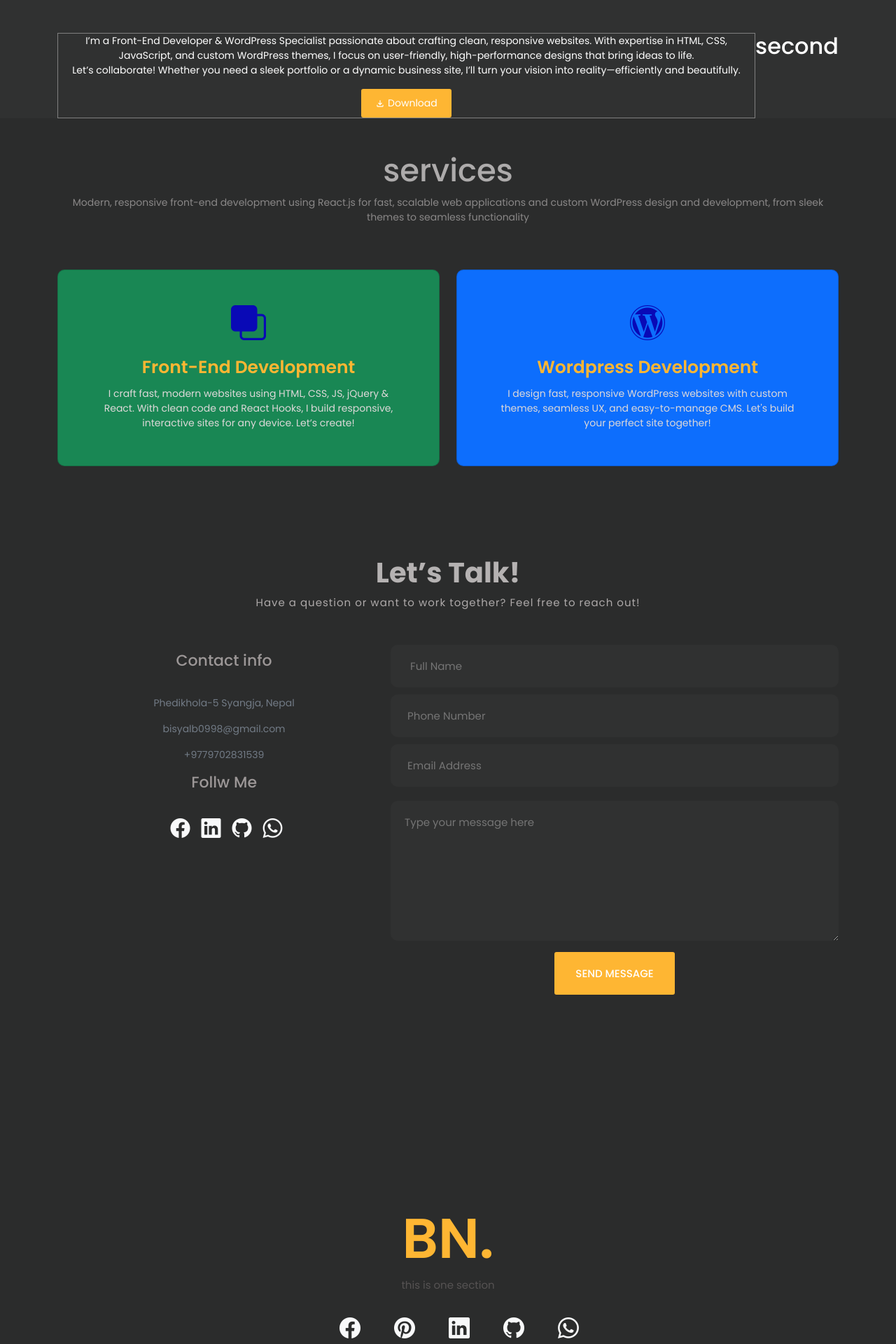
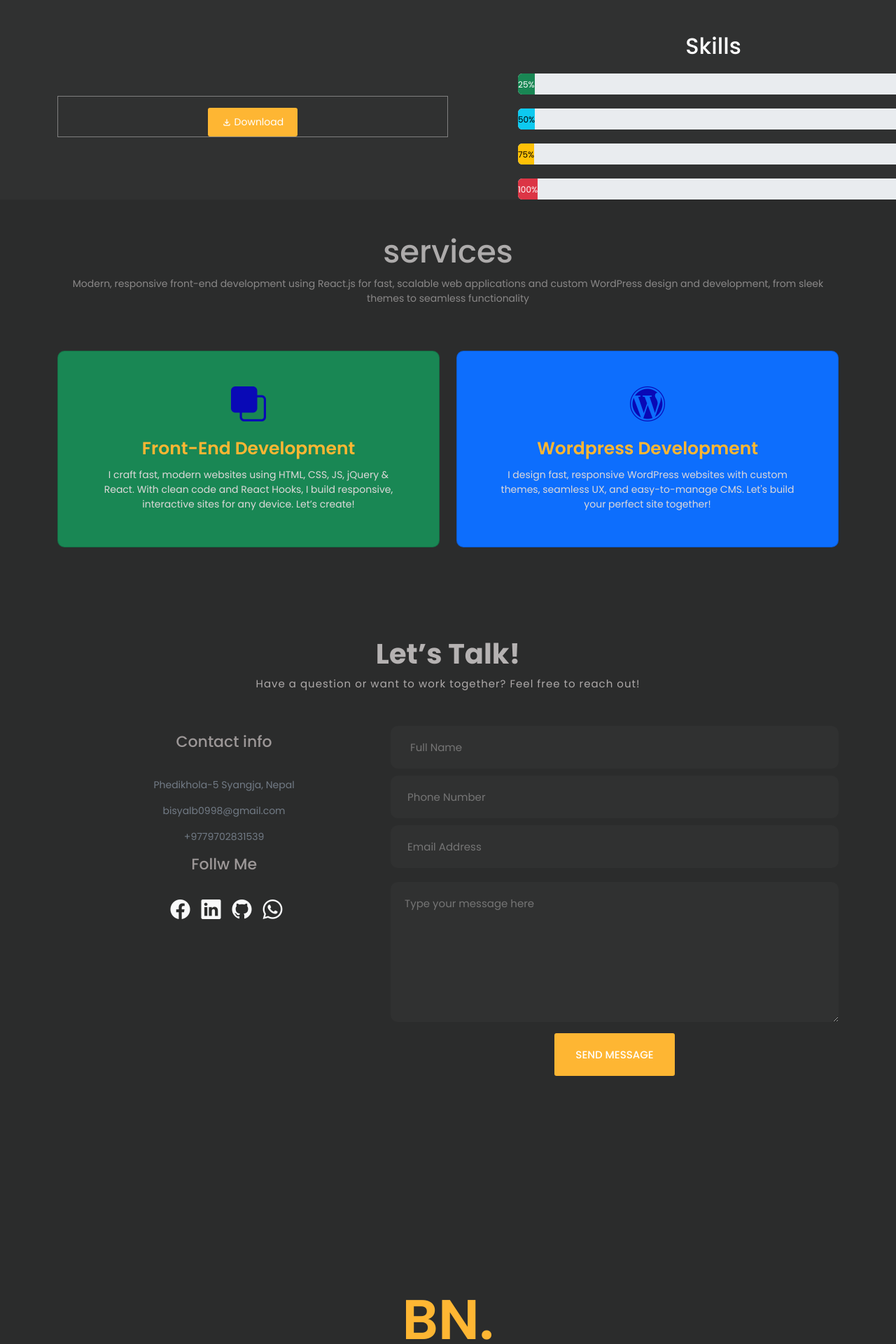
Before and after one commit to Bishal-np/portfolio, a React (Vite) app: page / in a window 1280 px wide. Shown: the part 780-2700 px from the top of the page at 70% size. Built offline with nearby package versions, Linux system fonts and the light colour scheme.

Commit message:
recent update

```diff
--- a/src/componant/Footer.jsx
+++ b/src/componant/Footer.jsx
@@ -6,7 +6,7 @@ function Footer() {
     <footer className='footer'>
       <h2 className='logo'>BN.</h2>
       <div>
-        <p className='description'>this is one section</p>
+        <p className='description'>Follow Me</p>
         <div className="social-icons">
           <ul className='d-flex gap-5  align-items-center  justify-content-center fs-5 text-light icons'>
             <li><a href=""><i className="bi bi-facebook"></i></a></li>
--- a/src/componant/layouts/About.jsx
+++ b/src/componant/layouts/About.jsx
@@ -7,20 +7,27 @@ function About() {
       <section className="about-section" id='about'>
         <div className="container about-me">
           <h2 className="heading">About Me</h2>
-          <div className="my-details d-flex">
-            <div className="intro">
-              <p className="dec">I’m a Front-End Developer & WordPress Specialist
-                passionate about crafting clean,
-                responsive websites. With expertise in HTML, CSS, JavaScript, and custom WordPress themes,
-                I focus on user-friendly, high-performance designs that bring ideas to life. <br />
-                Let’s collaborate! Whether you need a sleek portfolio
-                or a dynamic business site, I’ll turn your vision into
-                reality—efficiently and beautifully.
+          <div className="my-details d-flex ">
+            <div className="intro col-lg-6 col-md-12">
+              <p className="dec">
+
               </p>
               <button className="cv"><MdOutlineFileDownload /> Download</button>
             </div>
-            <div className="skill ">
-              <h2>second </h2>
+            <div className="skill  col-lg-6 col-md-12">
+              <h2>Skills </h2>
+              <div className="progress" role="progressbar" aria-label="Success example" aria-valuenow="25" aria-valuemin="0" aria-valuemax="100">
+                <div className="progress-bar text-bg-success" >25%</div>
+              </div>
+              <div className="progress" role="progressbar" aria-label="Info example" aria-valuenow="50" aria-valuemin="0" aria-valuemax="100">
+                <div className="progress-bar text-bg-info" >50%</div>
+              </div>
+              <div className="progress" role="progressbar" aria-label="Warning example" aria-valuenow="75" aria-valuemin="0" aria-valuemax="100">
+                <div className="progress-bar text-bg-warning" >75%</div>
+              </div>
+              <div className="progress" role="progressbar" aria-label="Danger example" aria-valuenow="100" aria-valuemin="0" aria-valuemax="100">
+                <div className="progress-bar text-bg-danger" >100%</div>
+              </div>
 
 
 
--- a/src/scss/layouts/footer.scss
+++ b/src/scss/layouts/footer.scss
@@ -17,8 +17,11 @@
     div{
         .description{
             color: rgb(86, 83, 83);
-            font-size: 15px;
+            font-size: 25px;
             padding-bottom: 20px;
+            color: white;
+            font-weight: 600;
+
             @media (max-width:576px) {
                 display: none;
 
@@ -28,7 +31,7 @@
             margin-bottom: 60px;
             .icons{
                 li{
-                    font-size: 30px;
+                    font-size: 25px;
                 }
                 li:hover{
                     color: var(--secondary-color);
--- a/src/scss/pages/home.scss
+++ b/src/scss/pages/home.scss
@@ -450,12 +450,15 @@
     }
   }
   .my-details{
+
     justify-content: space-between;
+    align-items: center;
+    text-align: center;
     color: white;
+    gap: 100px;
     .intro{
       text-align: center;
       border: 1px solid gray;
-    }
       .cv{
         padding: 10px 20px;
         background-color: var(--secondary-color);
@@ -468,6 +471,15 @@
           border: 1px solid var(--secondary-color);
         }
       }
+    }
+    .progress{
+      height: 30px;
+      width: 100%;
+      margin-top: 20px;
+      overflow: hidden;
+
+    }
+
 
   }
 }
```
Lines whose indentation alone changed are shown as unchanged.
